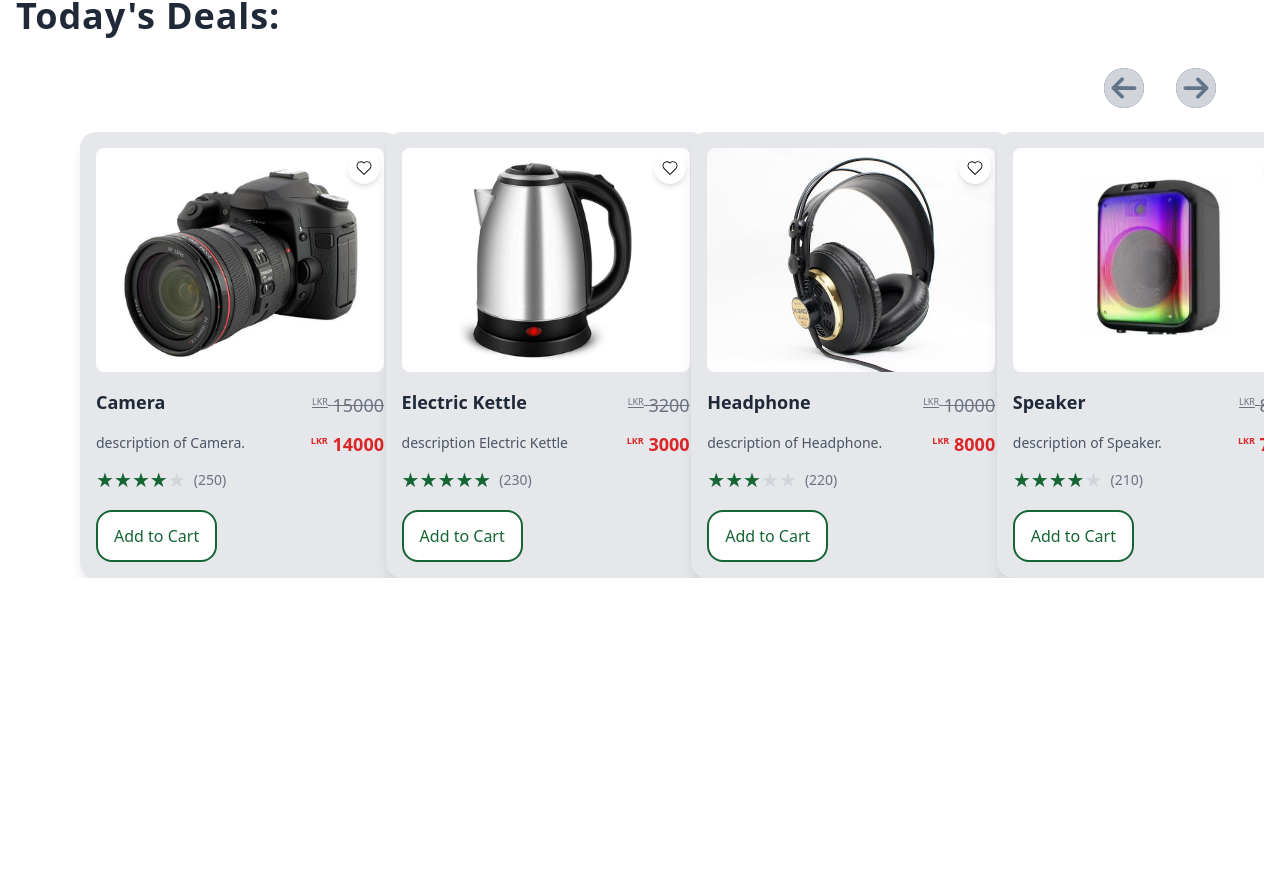
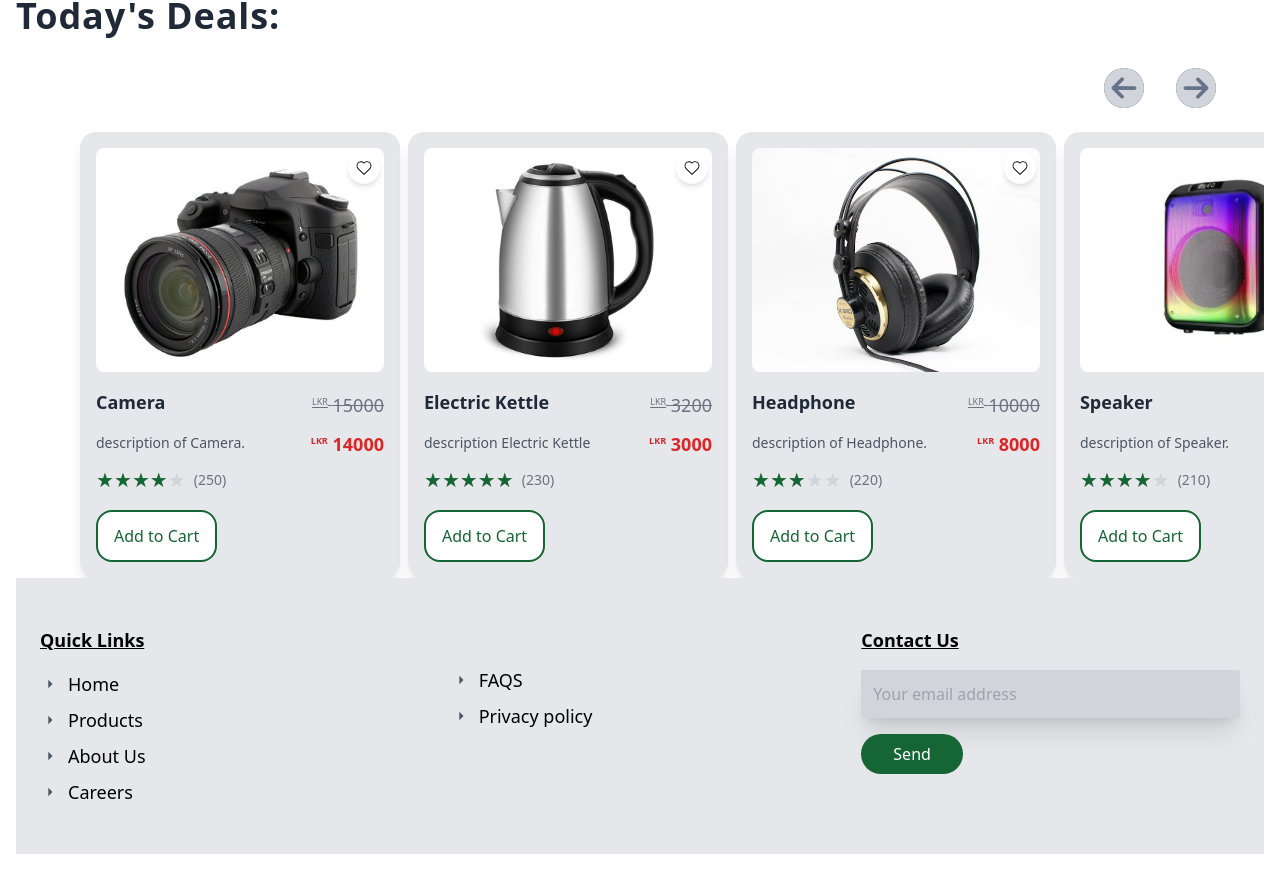
Before and after one commit to ManurangaJay/Home-Page, a Next.js app: page /homepage in a window 1280 px wide. Shown: the part 1474-2344 px from the top of the page. Before the commit the page ends 2068 px from the top, so only its background shows below. Built offline with nearby package versions, Linux system fonts and the light colour scheme.

Commit message:
feat: Create Footer

```diff
--- /dev/null
+++ b/app/components/Fotter.tsx
@@ -0,0 +1,57 @@
+import React from "react";
+import { MdArrowRight } from "react-icons/md";
+
+const Footer = () => {
+  return (
+    <footer className="bg-gray-200 text-black py-12">
+      <div className="container mx-auto grid grid-cols-1 md:grid-cols-3 gap-8 px-6">
+        <div>
+          <h3 className="text-lg font-semibold mb-4 underline">Quick Links</h3>
+          <ul className="space-y-2">
+            {["Home", "Products", "About Us", "Careers"].map((link) => (
+              <li key={link}>
+                <a
+                  href="#"
+                  className="flex items-center space-x-2 text-lg transition group"
+                >
+                  <MdArrowRight className="text-xl text-gray-600 group-hover:text-gray-400 transition-transform transform group-hover:translate-x-1" />
+                  <span className="group-hover:text-gray-400">{link}</span>
+                </a>
+              </li>
+            ))}
+          </ul>
+        </div>
+
+        <div>
+          <ul className="space-y-2 mt-10">
+            {["FAQS", "Privacy policy"].map((link) => (
+              <li key={link}>
+                <a
+                  href="#"
+                  className="flex items-center space-x-2 text-lg transition group"
+                >
+                  <MdArrowRight className="text-xl text-gray-600 group-hover:text-gray-400 transition-transform transform group-hover:translate-x-1" />
+                  <span className="group-hover:text-gray-400">{link}</span>
+                </a>
+              </li>
+            ))}
+          </ul>
+        </div>
+
+        <div>
+          <h3 className="text-lg font-semibold mb-4 underline">Contact Us</h3>
+          <input
+            type="email"
+            placeholder="Your email address"
+            className="w-full p-3 rounded-sm mb-4 bg-gray-300 shadow-xl"
+          />
+          <button className="w-30 ul bg-green-800 hover:bg-green-700 text-white py-2 px-8 rounded-3xl transition">
+            Send
+          </button>
+        </div>
+      </div>
+    </footer>
+  );
+};
+
+export default Footer;
--- a/app/globals.css
+++ b/app/globals.css
@@ -10,7 +10,7 @@
 @media (prefers-color-scheme: dark) {
   :root {
     --background: #0a0a0a;
-    --foreground: #ededed;
+    --foreground: #ffffff;
   }
 }
 
--- a/app/homepage/page.tsx
+++ b/app/homepage/page.tsx
@@ -4,6 +4,7 @@ import React, { useState, useRef, useEffect } from "react";
 import ProductCard from "../components/ProductCard";
 import { FaCircleArrowRight } from "react-icons/fa6";
 import { FaCircleArrowLeft } from "react-icons/fa6";
+import Footer from "../components/Fotter";
 
 const HomePage = () => {
   const [visibleItems, setVisibleItems] = useState<{
@@ -42,7 +43,7 @@ const HomePage = () => {
     const itemsToScroll = 2;
 
     const newIndex =
-      direction === "left"
+      direction === "right"
         ? Math.max(currentIndex - itemsToScroll, 0)
         : Math.min(currentIndex + itemsToScroll, todaysDeals.length - 4);
 
@@ -141,7 +142,7 @@ const HomePage = () => {
             key={product.name}
             style={{
               flex: "0 0 25%",
-              maxWidth: "25%",
+              maxWidth: "27%",
               marginRight: "2vw",
             }}
           >
@@ -149,6 +150,7 @@ const HomePage = () => {
           </div>
         ))}
       </div>
+      <Footer />
     </div>
   );
 };
```
